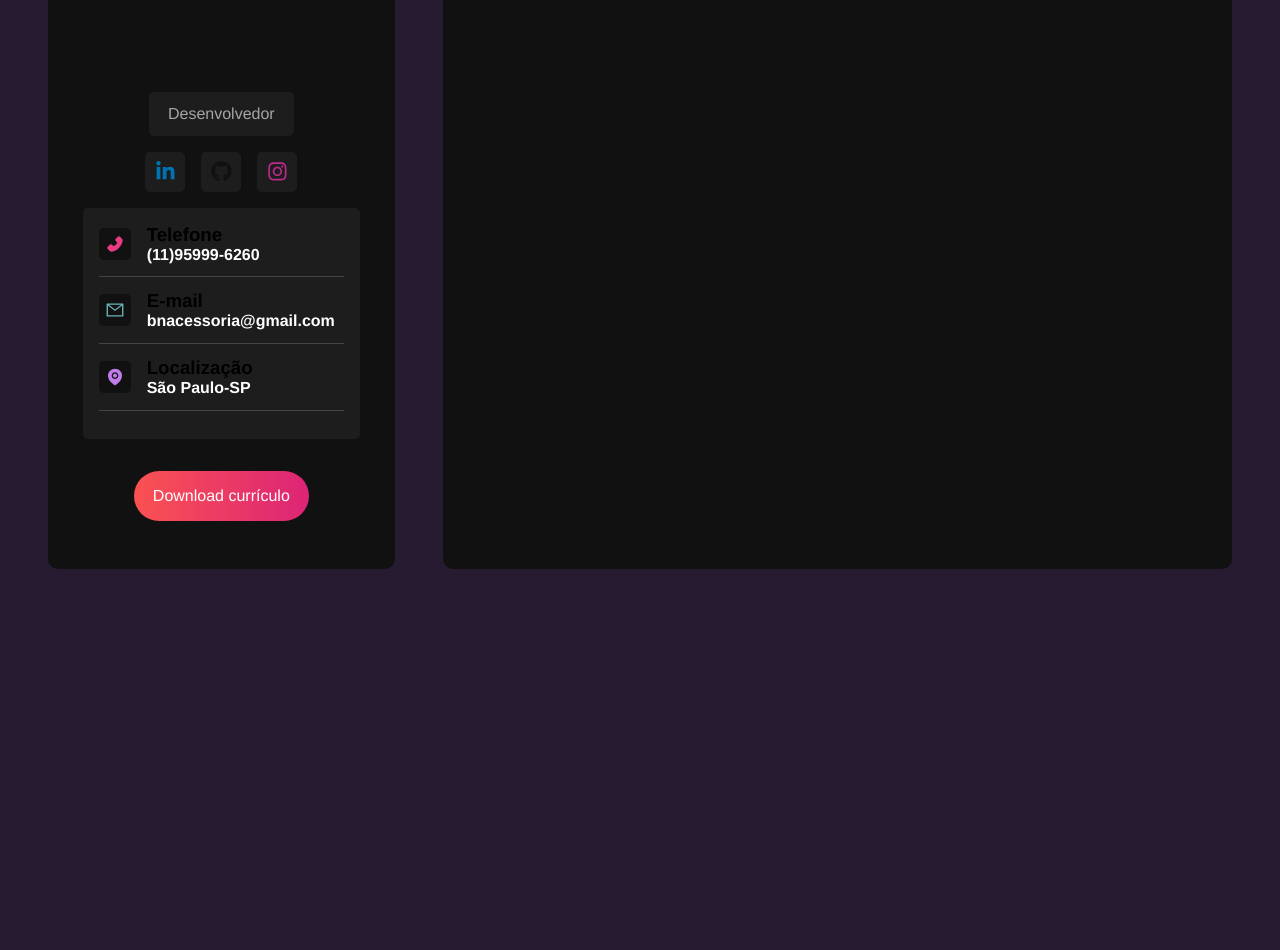
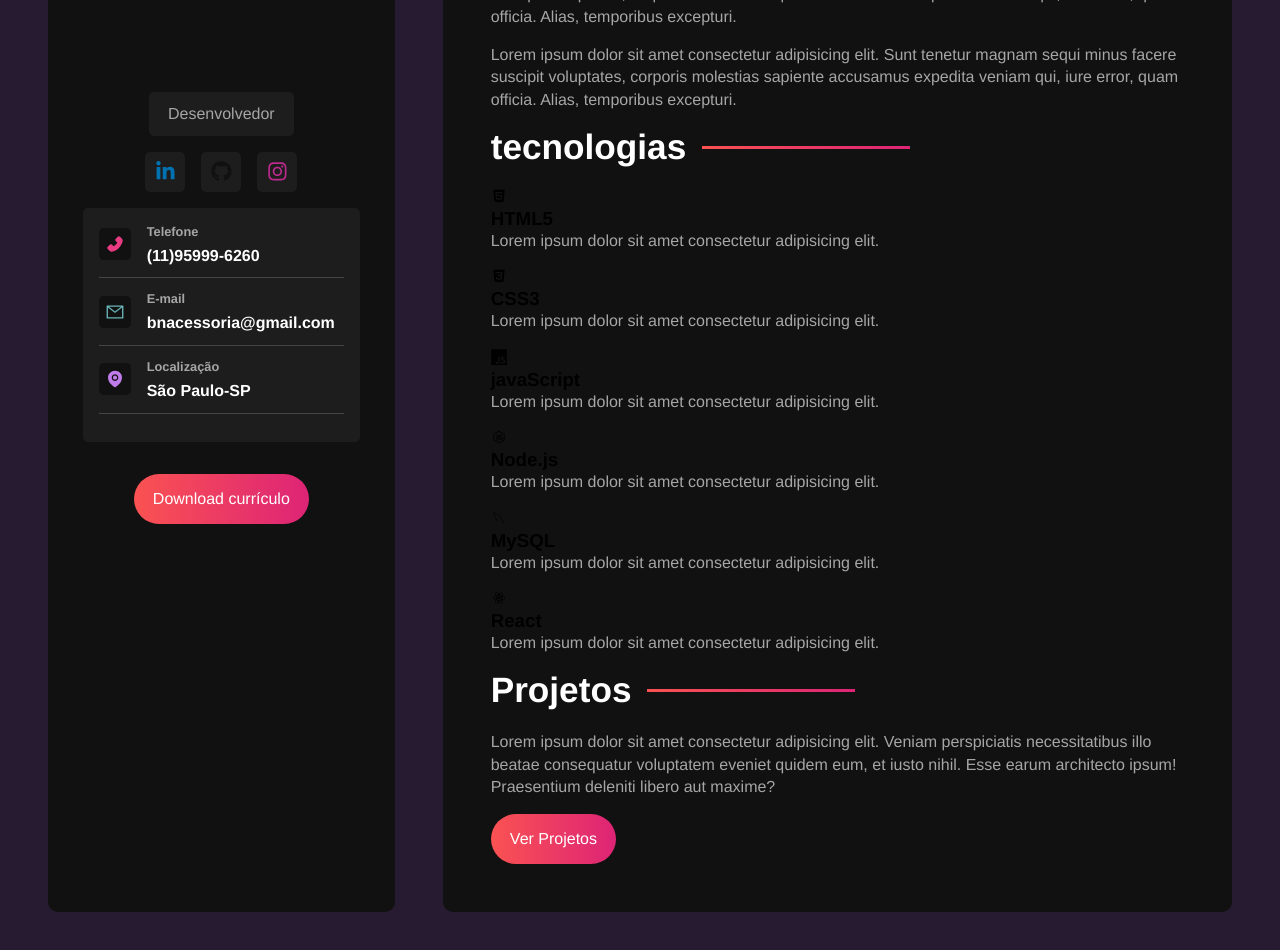
Before and after one commit to Brunonavarrooficial/portifolio_react_sass, a React (Vite) app in the folder react_sass_portifolio/: page / in a window 1280 px wide. Shown: the part 400-1350 px from the top of the page. Before the commit the page ends 1017 px from the top, so only its background shows below. Built offline with nearby package versions, Linux system fonts and the light colour scheme.

Commit message:
Build and styled About and projects

```diff
--- a/react_sass_portifolio/src/assets/styles/components/informationcontainer.sass
+++ b/react_sass_portifolio/src/assets/styles/components/informationcontainer.sass
@@ -20,8 +20,8 @@
         border-bottom: 1px solid #444
         width: 100%
 
-        .h3
-            color: variables.$bg-color-secondary
+        h3
+            color: variables.$text-color-secondary
             font-size: .8rem
             margin-bottom: .5rem
 
--- a/react_sass_portifolio/src/assets/styles/components/maincontest.sass
+++ b/react_sass_portifolio/src/assets/styles/components/maincontest.sass
@@ -1,7 +1,32 @@
 @use '../variables'
+@use '../mixins'
 
 #main-content
     background-color: variables.$bg-color
     flex: 2 1 0
     border-radius: variables.$container-border-radius
     padding: 3rem
+
+    section
+        display: flex
+        flex-direction: column
+
+    h2
+        color: variables.$text-color
+        font-size: 2.2rem
+        margin-bottom: 1.3rem
+        @include mixins.center
+        justify-content: start
+        gap: 1rem
+
+        &::after
+            @include mixins.gradient-border
+
+    p
+        color: variables.$text-color-secondary
+        margin-bottom: 1rem
+        line-height: 1.4rem
+
+    .btn
+        @include mixins.btn
+        align-self: start
--- a/react_sass_portifolio/src/assets/styles/mixins.sass
+++ b/react_sass_portifolio/src/assets/styles/mixins.sass
@@ -11,3 +11,9 @@
     background: variables.$gradient
     text-decoration: none
     border-radius: 3rem
+
+@mixin gradient-border
+    content: ''
+    background: variables.$gradient
+    height: 3px
+    width: 30%
--- /dev/null
+++ b/react_sass_portifolio/src/components/AboutContainer.jsx
@@ -0,0 +1,21 @@
+import '../assets/styles/components/aboutcontainer.sass'
+
+const AboutContainer = () => {
+  return (
+    <section className="about-container">
+        <h2>Sobre</h2>
+        <p> Lorem ipsum dolor sit amet consectetur adipisicing elit.
+            Sunt tenetur magnam sequi minus facere suscipit voluptates,
+            corporis molestias sapiente accusamus expedita veniam qui,
+            iure error, quam officia. Alias, temporibus excepturi.
+        </p>
+        <p> Lorem ipsum dolor sit amet consectetur adipisicing elit.
+            Sunt tenetur magnam sequi minus facere suscipit voluptates,
+            corporis molestias sapiente accusamus expedita veniam qui,
+            iure error, quam officia. Alias, temporibus excepturi.
+        </p>
+    </section>
+  )
+}
+
+export default AboutContainer
--- a/react_sass_portifolio/src/components/MainContent.jsx
+++ b/react_sass_portifolio/src/components/MainContent.jsx
@@ -1,8 +1,16 @@
+import AboutContainer from './AboutContainer'
+import TecnologiesContainer from './TecnologiesContainer'
+import ProjetosContainer from './ProjetosContainer'
+
 import '../assets/styles/components/maincontest.sass'
 
 const MainContent = () => {
   return (
-    <main id='main-content'>MainContent</main>
+    <main id='main-content'>
+      <AboutContainer />
+      <TecnologiesContainer />
+      <ProjetosContainer />
+      </main>
   )
 }
 
--- /dev/null
+++ b/react_sass_portifolio/src/components/ProjetosContainer.jsx
@@ -0,0 +1,20 @@
+import '../assets/styles/components/projetoscontainer.sass'
+
+const ProjetosContainer = () => {
+  return (
+    <section className="projects-container">
+        <h2>Projetos</h2>
+        <p>
+            Lorem ipsum dolor sit amet consectetur adipisicing elit.
+            Veniam perspiciatis necessitatibus illo beatae consequatur
+            voluptatem eveniet quidem eum, et iusto nihil.
+            Esse earum architecto ipsum! Praesentium deleniti libero aut maxime?
+        </p>
+        <a href="#" className="btn">
+            Ver Projetos
+        </a>
+    </section>
+  )
+}
+
+export default ProjetosContainer
--- /dev/null
+++ b/react_sass_portifolio/src/components/TecnologiesContainer.jsx
@@ -0,0 +1,40 @@
+import {
+    DiHtml5,
+    DiCss3,
+    DiJsBadge,
+    DiNodejsSmall,
+    DiMysql,
+    DiReact
+} from 'react-icons/di'
+
+import '../assets/styles/components/technologiescontainer.sass'
+
+const technologies = [
+    {id:'html', name: 'HTML5', icon: <DiHtml5 /> },
+    {id:'css', name: 'CSS3', icon: <DiCss3 /> },
+    {id:'js', name: 'javaScript', icon: <DiJsBadge /> },
+    {id:'node', name: 'Node.js', icon: <DiNodejsSmall /> },
+    {id:'mysql', name: 'MySQL', icon: <DiMysql /> },
+    {id:'react', name: 'React', icon: <DiReact /> }
+]
+
+const TecnologiesContainer = () => {
+  return (
+    <section className="technologies-container">
+        <h2>tecnologias</h2>
+        <div className="technologies-grid">
+            {technologies.map((tech) =>(
+                <div className="technology-card" id={tech.id} key={tech.id}>
+                    {tech.icon}
+                    <div className="technology-info">
+                        <h3>{tech.name}</h3>
+                        <p>Lorem ipsum dolor sit amet consectetur adipisicing elit.</p>
+                    </div>
+                </div>
+            ))}
+        </div>
+    </section>
+  )
+}
+
+export default TecnologiesContainer
```
Also changed, not shown: react_sass_portifolio/src/assets/styles/components/aboutcontainer.sass (added), react_sass_portifolio/src/assets/styles/components/projetoscontainer.sass (added), react_sass_portifolio/src/assets/styles/components/technologiescontainer.sass (added).
